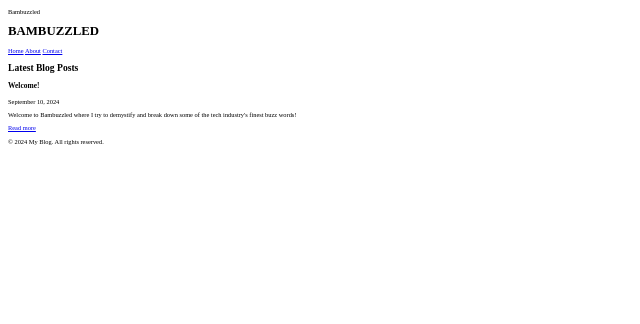
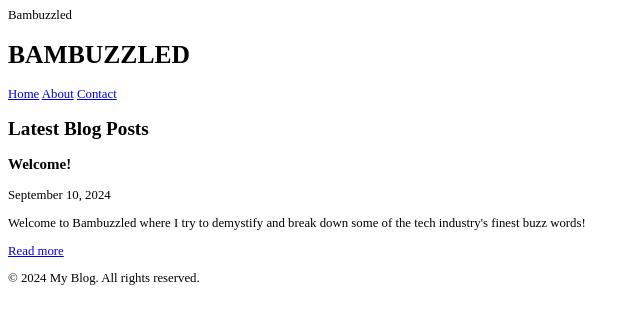
Before and after one commit to cyamas/cyamas.github.io, a plain HTML site: page index.html in a window 1280 px wide. Shown: the whole page, without its empty margins (0-640 px from the left). Drawn offline with Linux system fonts and the light colour scheme.

Commit message:
made font-size 1vw

```diff
--- a/index.css
+++ b/index.css
@@ -1,5 +1,5 @@
 html {
-	font-size: 0.5vw;
+	font-size: 1vw;
 }
 
 h1 {
```
